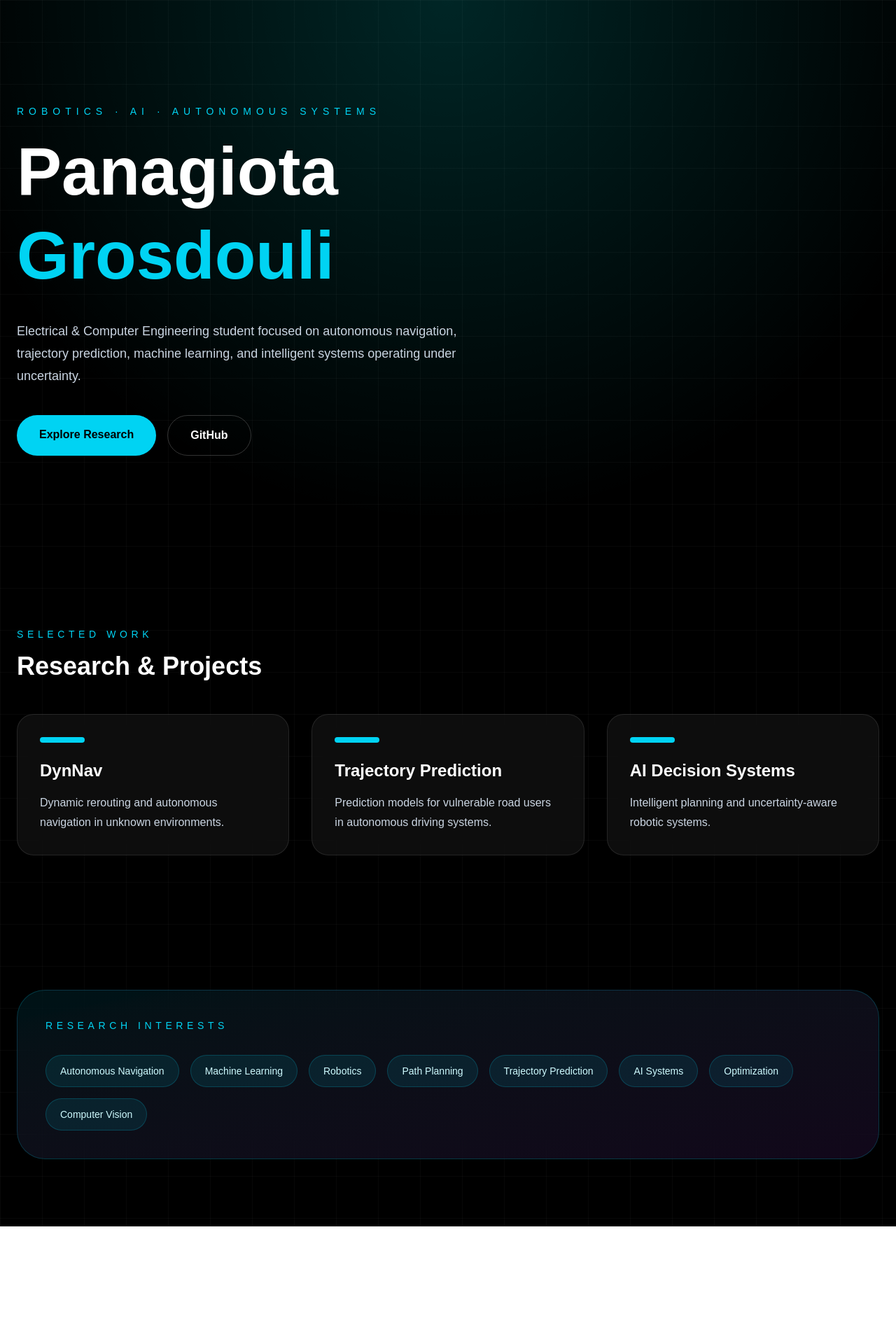
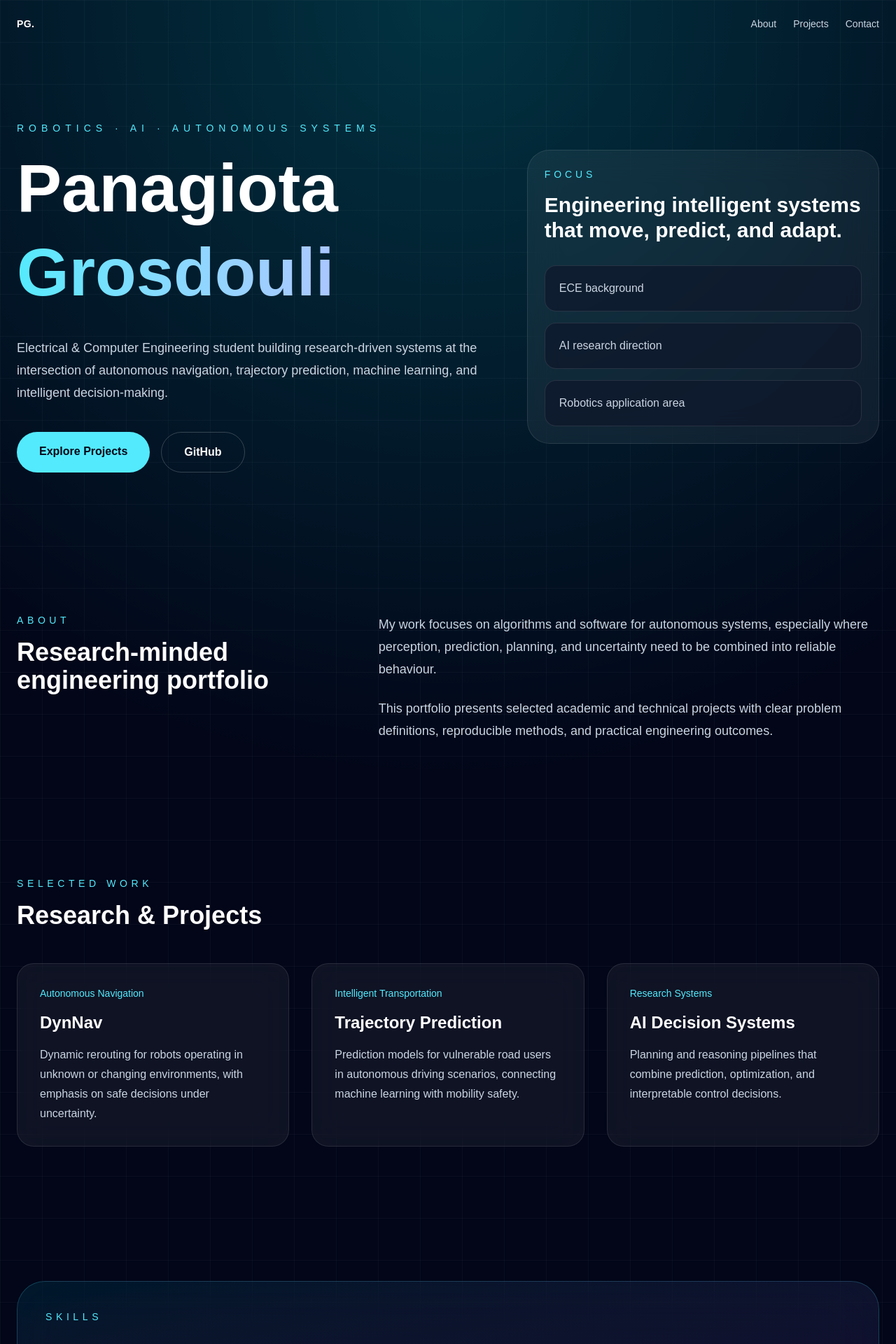
Before and after one commit to panagiotagrosdouli/personalportfolio, a Next.js app: page / in a window 1280 px wide. Shown: the top 1920 px of the page at 70% size. Before the commit the page ends 1752 px from the top, so only its background shows below. Built offline with nearby package versions, Linux system fonts and the light colour scheme.

Commit message:
Improve portfolio homepage content

```diff
--- a/app/page.tsx
+++ b/app/page.tsx
@@ -1,119 +1,149 @@
+const projects = [
+  {
+    title: "DynNav",
+    category: "Autonomous Navigation",
+    desc: "Dynamic rerouting for robots operating in unknown or changing environments, with emphasis on safe decisions under uncertainty.",
+  },
+  {
+    title: "Trajectory Prediction",
+    category: "Intelligent Transportation",
+    desc: "Prediction models for vulnerable road users in autonomous driving scenarios, connecting machine learning with mobility safety.",
+  },
+  {
+    title: "AI Decision Systems",
+    category: "Research Systems",
+    desc: "Planning and reasoning pipelines that combine prediction, optimization, and interpretable control decisions.",
+  },
+];
+
+const skills = [
+  "Autonomous Navigation",
+  "Machine Learning",
+  "Robotics",
+  "Path Planning",
+  "Trajectory Prediction",
+  "AI Systems",
+  "Optimization",
+  "Computer Vision",
+  "Research Writing",
+  "Technical Communication",
+];
+
 export default function Home() {
   return (
-    <main className="relative min-h-screen overflow-hidden bg-black text-white">
-      <div className="absolute inset-0 bg-[radial-gradient(circle_at_top,rgba(0,255,255,0.15),transparent_40%)]" />
+    <main className="relative min-h-screen overflow-hidden bg-slate-950 text-white">
+      <div className="absolute inset-0 bg-[radial-gradient(circle_at_top,rgba(0,255,255,0.18),transparent_40%)]" />
       <div className="absolute inset-0 bg-[linear-gradient(rgba(255,255,255,0.03)_1px,transparent_1px),linear-gradient(90deg,rgba(255,255,255,0.03)_1px,transparent_1px)] bg-[size:60px_60px]" />
 
-      <section className="relative z-10 mx-auto flex min-h-screen max-w-7xl flex-col justify-center px-6">
+      <nav className="relative z-10 mx-auto flex max-w-7xl items-center justify-between px-6 py-6 text-sm text-slate-300">
+        <a href="#top" className="font-bold tracking-wide text-white">PG.</a>
+        <div className="hidden gap-6 md:flex">
+          <a href="#about" className="transition hover:text-cyan-300">About</a>
+          <a href="#projects" className="transition hover:text-cyan-300">Projects</a>
+          <a href="#contact" className="transition hover:text-cyan-300">Contact</a>
+        </div>
+      </nav>
+
+      <section id="top" className="relative z-10 mx-auto grid min-h-[calc(100vh-88px)] max-w-7xl items-center gap-12 px-6 py-16 lg:grid-cols-[1.15fr_0.85fr]">
         <div className="max-w-4xl">
-          <p className="mb-4 text-sm uppercase tracking-[0.5em] text-cyan-400">
+          <p className="mb-4 text-sm uppercase tracking-[0.5em] text-cyan-300">
             Robotics · AI · Autonomous Systems
           </p>
 
-          <h1 className="text-6xl font-black leading-tight md:text-8xl">
+          <h1 className="text-5xl font-black leading-tight md:text-8xl">
             Panagiota
-            <span className="block text-cyan-400">Grosdouli</span>
+            <span className="block bg-gradient-to-r from-cyan-300 to-violet-300 bg-clip-text text-transparent">
+              Grosdouli
+            </span>
           </h1>
 
           <p className="mt-8 max-w-2xl text-lg leading-8 text-slate-300">
-            Electrical & Computer Engineering student focused on autonomous
-            navigation, trajectory prediction, machine learning, and intelligent
-            systems operating under uncertainty.
+            Electrical & Computer Engineering student building research-driven systems at the intersection of autonomous navigation, trajectory prediction, machine learning, and intelligent decision-making.
           </p>
 
           <div className="mt-10 flex flex-wrap gap-4">
-            <a
-              href="#projects"
-              className="rounded-full bg-cyan-400 px-8 py-4 font-semibold text-black transition hover:scale-105 hover:bg-cyan-300"
-            >
-              Explore Research
+            <a href="#projects" className="rounded-full bg-cyan-300 px-8 py-4 font-semibold text-slate-950 transition hover:-translate-y-1 hover:bg-cyan-200">
+              Explore Projects
             </a>
 
-            <a
-              href="https://github.com/panagiotagrosdouli"
-              target="_blank"
-              className="rounded-full border border-white/20 px-8 py-4 font-semibold transition hover:bg-white/10"
-            >
+            <a href="https://github.com/panagiotagrosdouli" target="_blank" rel="noreferrer" className="rounded-full border border-white/20 px-8 py-4 font-semibold transition hover:-translate-y-1 hover:bg-white/10">
               GitHub
             </a>
           </div>
         </div>
+
+        <div className="rounded-[2rem] border border-white/10 bg-white/[0.06] p-6 backdrop-blur-xl">
+          <p className="text-sm uppercase tracking-[0.35em] text-cyan-300">Focus</p>
+          <h2 className="mt-4 text-3xl font-bold">Engineering intelligent systems that move, predict, and adapt.</h2>
+          <div className="mt-8 grid gap-4">
+            {["ECE background", "AI research direction", "Robotics application area"].map((item) => (
+              <div key={item} className="rounded-2xl border border-white/10 bg-slate-900/70 p-5 text-slate-300">
+                {item}
+              </div>
+            ))}
+          </div>
+        </div>
       </section>
 
-      <section
-        id="projects"
-        className="relative z-10 mx-auto max-w-7xl px-6 py-24"
-      >
+      <section id="about" className="relative z-10 mx-auto max-w-7xl px-6 py-24">
+        <div className="grid gap-10 lg:grid-cols-[0.8fr_1.2fr]">
+          <div>
+            <p className="text-sm uppercase tracking-[0.4em] text-cyan-300">About</p>
+            <h2 className="mt-4 text-4xl font-bold">Research-minded engineering portfolio</h2>
+          </div>
+          <div className="space-y-6 text-lg leading-8 text-slate-300">
+            <p>
+              My work focuses on algorithms and software for autonomous systems, especially where perception, prediction, planning, and uncertainty need to be combined into reliable behaviour.
+            </p>
+            <p>
+              This portfolio presents selected academic and technical projects with clear problem definitions, reproducible methods, and practical engineering outcomes.
+            </p>
+          </div>
+        </div>
+      </section>
+
+      <section id="projects" className="relative z-10 mx-auto max-w-7xl px-6 py-24">
         <div className="mb-12">
-          <p className="text-sm uppercase tracking-[0.4em] text-cyan-400">
-            Selected Work
-          </p>
-
-          <h2 className="mt-4 text-4xl font-bold">
-            Research & Projects
-          </h2>
+          <p className="text-sm uppercase tracking-[0.4em] text-cyan-300">Selected Work</p>
+          <h2 className="mt-4 text-4xl font-bold">Research & Projects</h2>
         </div>
 
         <div className="grid gap-8 md:grid-cols-3">
-          {[
-            {
-              title: "DynNav",
-              desc: "Dynamic rerouting and autonomous navigation in unknown environments.",
-            },
-            {
-              title: "Trajectory Prediction",
-              desc: "Prediction models for vulnerable road users in autonomous driving systems.",
-            },
-            {
-              title: "AI Decision Systems",
-              desc: "Intelligent planning and uncertainty-aware robotic systems.",
-            },
-          ].map((project) => (
-            <div
-              key={project.title}
-              className="group rounded-3xl border border-white/10 bg-white/5 p-8 backdrop-blur-xl transition hover:-translate-y-2 hover:border-cyan-400/50"
-            >
-              <div className="mb-6 h-2 w-16 rounded-full bg-cyan-400" />
-
-              <h3 className="text-2xl font-bold text-white">
-                {project.title}
-              </h3>
-
-              <p className="mt-4 leading-7 text-slate-300">
-                {project.desc}
-              </p>
-            </div>
+          {projects.map((project) => (
+            <article key={project.title} className="group rounded-3xl border border-white/10 bg-white/[0.055] p-8 backdrop-blur-xl transition hover:-translate-y-2 hover:border-cyan-300/60">
+              <p className="text-sm font-medium text-cyan-300">{project.category}</p>
+              <h3 className="mt-4 text-2xl font-bold text-white">{project.title}</h3>
+              <p className="mt-4 leading-7 text-slate-300">{project.desc}</p>
+            </article>
           ))}
         </div>
       </section>
 
       <section className="relative z-10 mx-auto max-w-7xl px-6 py-24">
-        <div className="rounded-[40px] border border-cyan-400/20 bg-gradient-to-br from-cyan-500/10 to-purple-500/10 p-10 backdrop-blur-2xl">
-          <p className="text-sm uppercase tracking-[0.4em] text-cyan-400">
-            Research Interests
-          </p>
-
+        <div className="rounded-[40px] border border-cyan-300/20 bg-gradient-to-br from-cyan-500/10 to-purple-500/10 p-10 backdrop-blur-2xl">
+          <p className="text-sm uppercase tracking-[0.4em] text-cyan-300">Skills</p>
           <div className="mt-8 flex flex-wrap gap-4">
-            {[
-              "Autonomous Navigation",
-              "Machine Learning",
-              "Robotics",
-              "Path Planning",
-              "Trajectory Prediction",
-              "AI Systems",
-              "Optimization",
-              "Computer Vision",
-            ].map((item) => (
-              <span
-                key={item}
-                className="rounded-full border border-cyan-400/20 bg-cyan-400/10 px-5 py-3 text-sm text-cyan-100"
-              >
+            {skills.map((item) => (
+              <span key={item} className="rounded-full border border-cyan-300/20 bg-cyan-300/10 px-5 py-3 text-sm text-cyan-50">
                 {item}
               </span>
             ))}
           </div>
         </div>
       </section>
+
+      <section id="contact" className="relative z-10 mx-auto max-w-7xl px-6 py-24">
+        <div className="rounded-[2rem] border border-white/10 bg-white/[0.06] p-8 text-center backdrop-blur-xl md:p-12">
+          <p className="text-sm uppercase tracking-[0.4em] text-cyan-300">Contact</p>
+          <h2 className="mt-4 text-4xl font-bold">Let&apos;s connect research with real systems.</h2>
+          <p className="mx-auto mt-5 max-w-2xl leading-8 text-slate-300">
+            Open to academic collaboration, research projects, and technical work related to robotics, AI, autonomous systems, and intelligent mobility.
+          </p>
+          <a href="https://github.com/panagiotagrosdouli" target="_blank" rel="noreferrer" className="mt-8 inline-flex rounded-full bg-white px-8 py-4 font-semibold text-slate-950 transition hover:-translate-y-1 hover:bg-cyan-100">
+            GitHub Profile
+          </a>
+        </div>
+      </section>
     </main>
   );
 }
```
